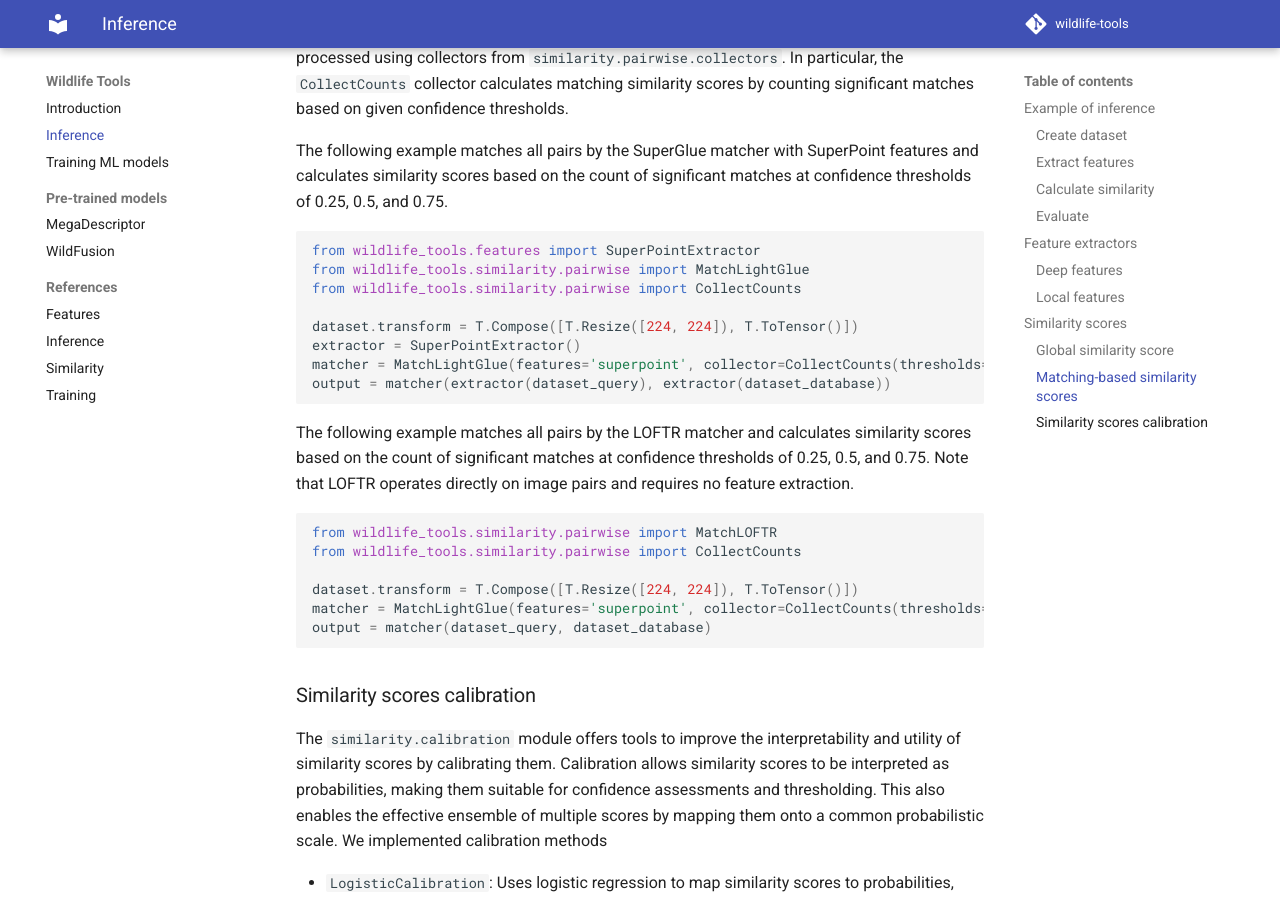
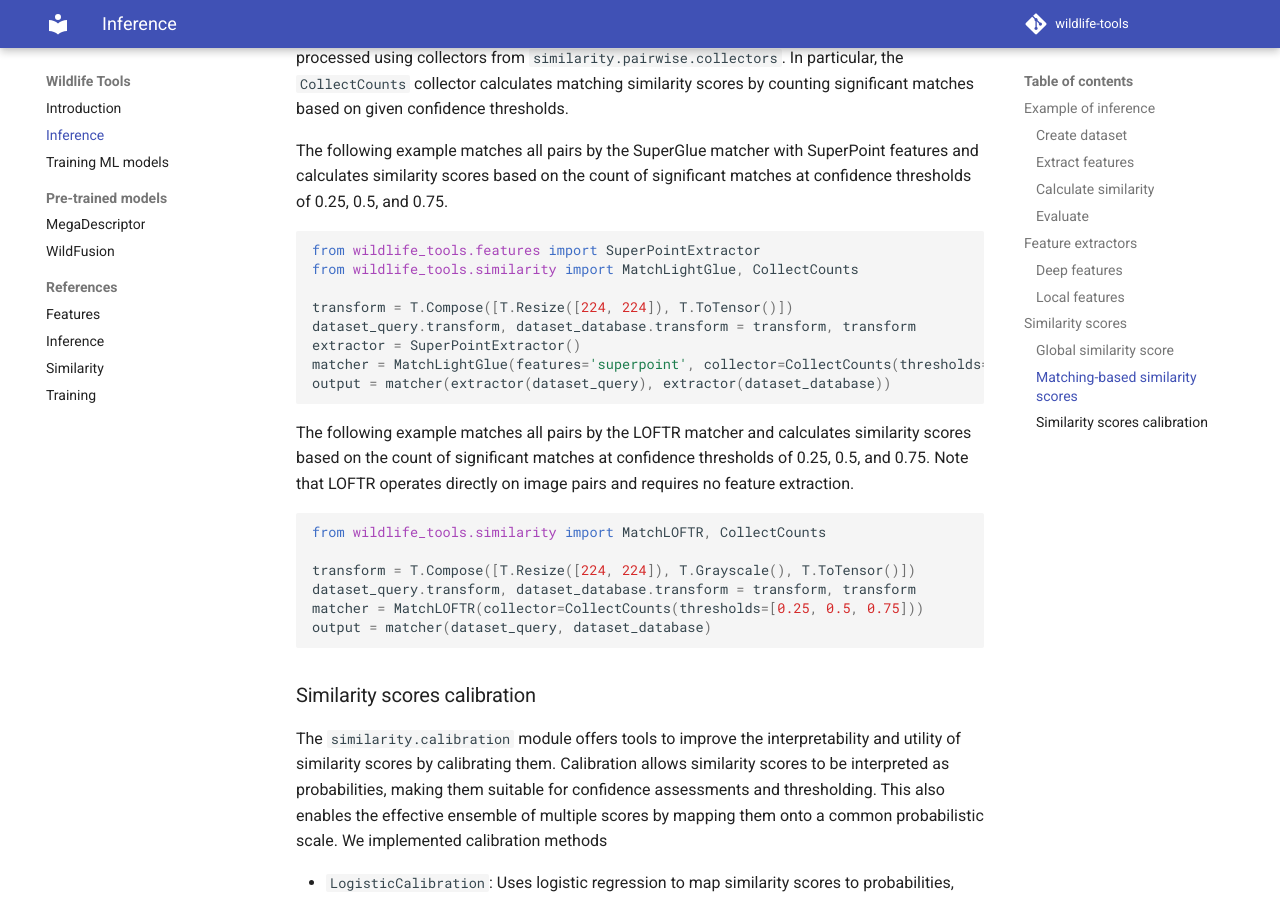
Before and after one commit to WildlifeDatasets/wildlife-tools, an MkDocs documentation site: the page built from docs/inference.md, in a window 1280 px wide and 900 px high, scrolled down 3488 px. Built offline with MkDocs 1.6.1 and Material for MkDocs 9.7.7, drawn with Linux system fonts in a browser that asks for light colours; comment, search, counter and statistics services are not loaded.

Commit message:
Docs updated

````diff
--- a/docs/inference.md
+++ b/docs/inference.md
@@ -150,24 +150,23 @@ The following example matches all pairs by the SuperGlue matcher with SuperPoint
 
 ```python
 from wildlife_tools.features import SuperPointExtractor
-from wildlife_tools.similarity.pairwise import MatchLightGlue
-from wildlife_tools.similarity.pairwise import CollectCounts
+from wildlife_tools.similarity import MatchLightGlue, CollectCounts
 
-dataset.transform = T.Compose([T.Resize([224, 224]), T.ToTensor()])
+transform = T.Compose([T.Resize([224, 224]), T.ToTensor()])
+dataset_query.transform, dataset_database.transform = transform, transform
 extractor = SuperPointExtractor()
 matcher = MatchLightGlue(features='superpoint', collector=CollectCounts(thresholds=[0.25, 0.5, 0.75]))
 output = matcher(extractor(dataset_query), extractor(dataset_database))
-
 ```
 
 The following example matches all pairs by the LOFTR matcher and calculates similarity scores based on the count of significant matches at confidence thresholds of 0.25, 0.5, and 0.75. Note that LOFTR operates directly on image pairs and requires no feature extraction.
 
 ```python
-from wildlife_tools.similarity.pairwise import MatchLOFTR
-from wildlife_tools.similarity.pairwise import CollectCounts
+from wildlife_tools.similarity import MatchLOFTR, CollectCounts
 
-dataset.transform = T.Compose([T.Resize([224, 224]), T.ToTensor()])
-matcher = MatchLightGlue(features='superpoint', collector=CollectCounts(thresholds=[0.25, 0.5, 0.75]))
+transform = T.Compose([T.Resize([224, 224]), T.Grayscale(), T.ToTensor()])
+dataset_query.transform, dataset_database.transform = transform, transform
+matcher = MatchLOFTR(collector=CollectCounts(thresholds=[0.25, 0.5, 0.75]))
 output = matcher(dataset_query, dataset_database)
 ```
 
````
Also changed, not shown: docs/training.md (+7 -8 lines).
